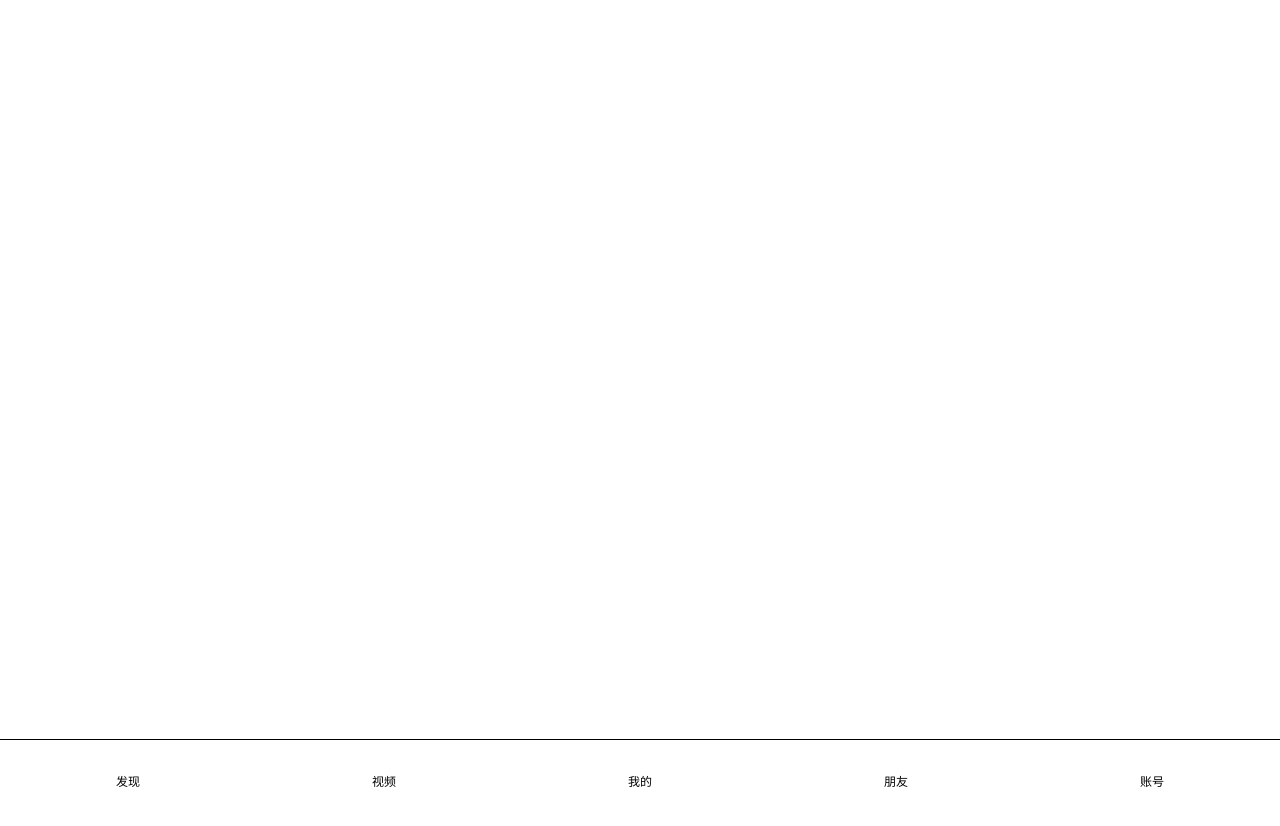
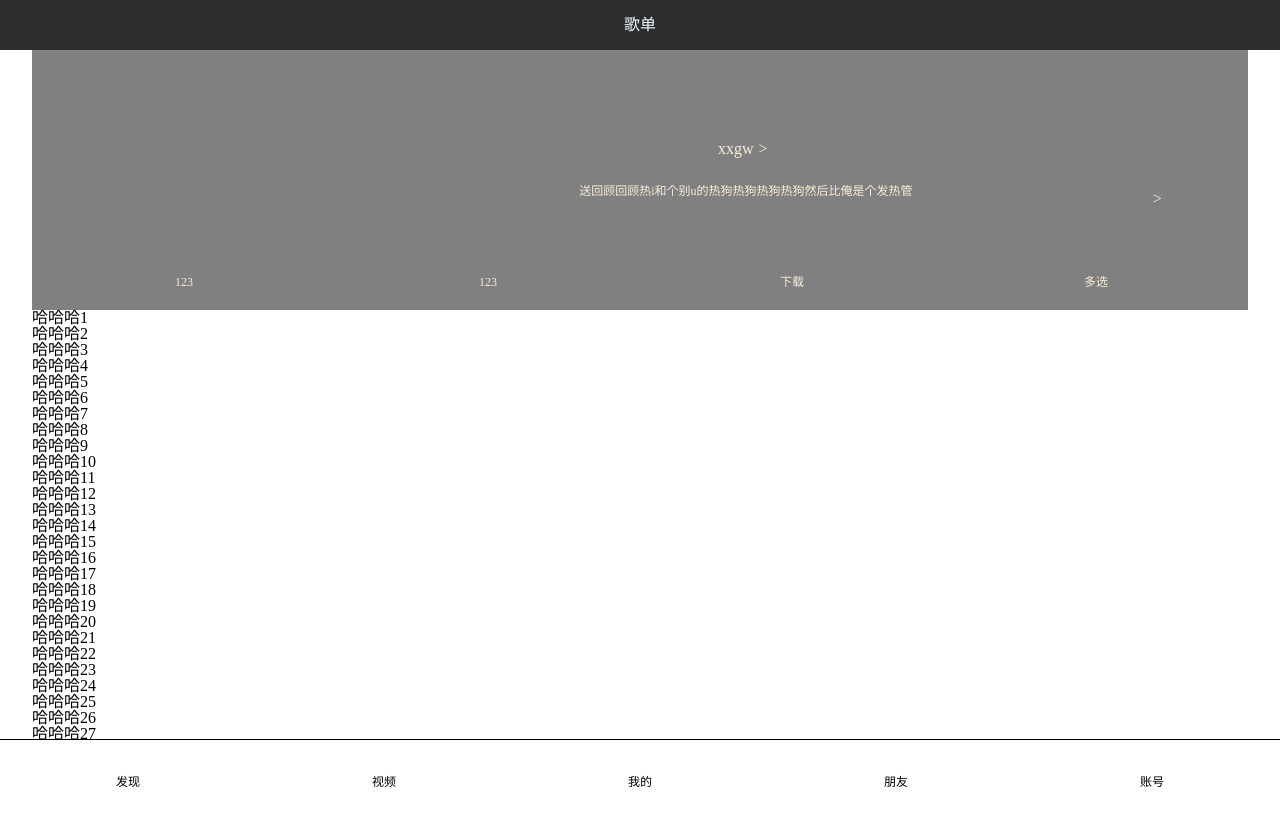
Before and after one commit to xxGw1997/wangyiyun, a Vue app: page /playlist in a window 1280 px wide. Shown: the top 826 px of the page. Before the commit the page ends 800 px from the top, so only its background shows below. Built offline with nearby package versions, Linux system fonts and the light colour scheme; a small style sheet from the web is missing.

Commit message:
歌单搭建和数据获取

```diff
--- a/src/App.vue
+++ b/src/App.vue
@@ -3,7 +3,7 @@
 
     <music-player/>
     <router-view/>
-    <footer-guide/>
+    <footer-guide v-show="this.$route.meta.showFooter"/>
   </div>
 </template>
 
--- a/src/components/HeaderTop/HeaderTop.vue
+++ b/src/components/HeaderTop/HeaderTop.vue
@@ -31,12 +31,11 @@
 }
 
 .headerTop .header_center{
+  display: flex;
   flex-grow: 1;
+  justify-content: center;
   height: 30px;
   align-self: center;
-  border-radius: 20px;
-  background: rgb(78, 78, 78);
-  display: flex;
 }
 
 
@@ -54,11 +53,6 @@
   padding-right: 15px;
 }
 
-.headerTop .header_center input{
-  background: rgb(78, 78, 78);
-  border: none;
-  outline: none;
-  color: rgb(184, 184, 184);
-}
+
 
 </style>
--- a/src/network/search.js
+++ b/src/network/search.js
@@ -1,7 +1,10 @@
 import {request} from './request'
 
 //获取Banner数据
-export const searchBanner = ()=> request('/banner')
+export const searchBanner = () => request('/banner')
 
 //获取推荐歌单列表
-export const recommendMusicList = ()=> request('/personalized?limit=6')
+export const recommendMusicList = () => request('/personalized?limit=6')
+
+//获取歌单详情
+export const playListDetail = (id) => request('/playlist/detail',{id})
--- a/src/router/index.js
+++ b/src/router/index.js
@@ -12,11 +12,24 @@ const routes = [
   },{
     path:"/search",
     name:"search",
-    component:Search
+    component:Search,
+    meta:{
+      showFooter:true
+    }
   },{
     path:"/video",
     name:"video",
-    component: () => import('@/views/Video/Video')
+    component: () => import('@/views/Video/Video'),
+    meta:{
+      showFooter:true
+    }
+  },{
+    path:"/playlist",
+    name:"playlist",
+    component: () => import("@/views/PlayList/PlayList"),
+    meta:{
+      showFooter:true
+    }
   }
 ];
 
--- a/src/store/actions.js
+++ b/src/store/actions.js
@@ -1,11 +1,14 @@
 import {
     searchBanner,
-    recommendMusicList
+    recommendMusicList,
+    playListDetail
 } from '@/network/search'
 
 import {
     SEARCH_BANNER,
-    RECOMMEND_MUSIC_LIST
+    RECOMMEND_MUSIC_LIST,
+    UPDATEPLAYLISTID,
+    PLAY_LIST_DETAIL
 } from './mutations-types'
 
 export default {
@@ -23,5 +26,17 @@ export default {
         if(res.code === 200){
             commit(RECOMMEND_MUSIC_LIST,{result})
         }
+    },
+
+    updataPlayListId({commit},id){
+        commit(UPDATEPLAYLISTID)
+    },
+
+    async getPlayListDetail({commit},id){
+        const res = await playListDetail(id)
+        const result = res.playlist
+        if(res.code === 200){
+            commit(PLAY_LIST_DETAIL,{result})
+        }
     }
 }
--- a/src/store/mutations-types.js
+++ b/src/store/mutations-types.js
@@ -1,2 +1,4 @@
 export const SEARCH_BANNER = 'search_banner'
 export const RECOMMEND_MUSIC_LIST = 'recommend_music_list'
+export const UPDATEPLAYLISTID = 'update_play_list_id'
+export const PLAY_LIST_DETAIL = 'play_list_detail'
--- a/src/store/mutations.js
+++ b/src/store/mutations.js
@@ -1,6 +1,8 @@
 import {
     SEARCH_BANNER,
-    RECOMMEND_MUSIC_LIST
+    RECOMMEND_MUSIC_LIST,
+    UPDATEPLAYLISTID,
+    PLAY_LIST_DETAIL
 } from './mutations-types'
 
 export default {
@@ -10,5 +12,13 @@ export default {
 
     [RECOMMEND_MUSIC_LIST](state,{result}){
         state.recommendMusicList = result
+    },
+
+    [UPDATEPLAYLISTID](state){
+        state.playListId
+    },
+
+    [PLAY_LIST_DETAIL](state,{result}){
+        state.playListDetail = result
     }
 }
--- a/src/store/state.js
+++ b/src/store/state.js
@@ -1,6 +1,10 @@
+import { Number } from "core-js";
+
 const state = {
     searchBanner:[],
-    recommendMusicList:[]
+    recommendMusicList:[],
+    playListId:null,
+    playListDetail:{}
 }
 
 export default state
--- /dev/null
+++ b/src/views/PlayList/ChildComps/PlayInfo.vue
@@ -0,0 +1,200 @@
+<template>
+    <div>
+      <div class="play-info">
+        <div class="info">
+          <div class="info-left">
+
+          </div>
+          <div class="info-right">
+            <div class="info-title">{{playListDetail.name}}</div>
+            <div class="info-author">
+              <div class="author-img"></div>
+              <div class="author-name">xxgw</div>
+              <div class="author-icon">></div>
+            </div>
+            <div class="info-intro">
+              <div class="intro">送回顾回顾热i和个别u的热狗热狗热狗热狗然后比俺是个发热管</div>
+              <div class="intro-icon">></div>
+            </div>
+          </div>
+        </div>
+        <div class="operation">
+          <div class="operation-item">
+            <div class="operation-icon">
+              <i class="iconfont icon-comment"></i>
+            </div>
+            <div class="operation-info">
+              123
+            </div>
+          </div>
+          <div class="operation-item">
+            <div class="operation-icon">
+              <i class="iconfont icon-share"></i>
+            </div>
+            <div class="operation-info">
+              123
+            </div>
+          </div>
+          <div class="operation-item">
+            <div class="operation-icon">
+              <i class="iconfont icon-download"></i>
+            </div>
+            <div class="operation-info">
+              下载
+            </div>
+          </div>
+          <div class="operation-item">
+            <div class="operation-icon">
+              <i class="iconfont icon-checks"></i>
+            </div>
+            <div class="operation-info">
+              多选
+            </div>
+          </div>
+        </div>
+      </div>
+    </div>
+</template>
+
+<script>
+ export default {
+   props:{
+     playListDetail:{
+       type:Object,
+       default(){
+         return {}
+       }
+     }
+   }
+ }
+</script>
+
+<style scoped>
+  .play-info{
+    width: 100%;
+    height: 250px;
+    background: gray;
+    display: flex;
+    flex-wrap: wrap;
+    align-content: space-around;
+    padding-top: 10px;
+  }
+
+  .play-info .info{
+    width: 100%;
+    height: 60%;
+    display: flex;
+    justify-content: space-between;
+  }
+
+  .play-info .info .info-left{
+    width: 40%;
+    height: 100%;
+  }
+
+  .play-info .info .info-right{
+    width: 55%;
+    height: 100%;
+    display: flex;
+    flex-wrap: wrap;
+    align-content: space-around;
+  }
+
+  .play-info .info .info-right .info-title{
+    color: aliceblue;
+    font-size: 18px;
+    line-height: 22px;
+    font-weight: bolder;
+    letter-spacing: 2px;
+    /* 2行省略 */
+    text-overflow: -o-ellipsis-lastline;
+    overflow: hidden;
+    text-overflow: ellipsis;
+    display: -webkit-box;
+    -webkit-line-clamp: 2;
+    -webkit-box-orient: vertical;
+  }
+
+  .play-info .info .info-right .info-author{
+    display: flex;
+    justify-content: space-between;
+    align-items: center;
+  }
+
+  .play-info .info .info-right .info-author .author-img{
+    flex:0 1 20%;
+  }
+
+  .play-info .info .info-right .info-author .author-name{
+    flex:0 1;
+    color: antiquewhite;
+    padding-left: 5px;
+  }
+
+  .play-info .info .info-right .info-author .author-icon{
+    flex:1 0 10px;
+    color: antiquewhite;
+    padding-left: 5px;
+  }
+
+  .play-info .info .info-right .info-intro{
+    display: flex;
+    justify-content: space-between;
+    align-items: center;
+  }
+
+  .play-info .info .info-right .info-intro .intro{
+    flex:0 0 85%;
+    height: 55%;
+    color: antiquewhite;
+    font-size: 12px;
+    /* 2行省略 */
+    text-overflow: -o-ellipsis-lastline;
+    overflow: hidden;
+    text-overflow: ellipsis;
+    display: -webkit-box;
+    -webkit-line-clamp: 2;
+    -webkit-box-orient: vertical;
+  }
+
+  .play-info .info .info-right .info-intro .intro-icon{
+    flex:1 0 10px;
+    color: antiquewhite;
+    padding-left: 5px;
+  }
+
+
+  .play-info .info .info-right div{
+    width: 100%;
+    height: 30%;
+  }
+
+  .play-info .operation{
+    width: 100%;
+    height: 20%;
+    display: flex;
+  }
+
+  .play-info .operation .operation-item{
+    width: 25%;
+    height: 100%;
+    color: antiquewhite;
+    display: flex;
+    text-align: center;
+    align-content: space-around;
+    flex-wrap: wrap;
+  }
+
+  .play-info .operation .operation-item .operation-icon{
+    width: 100%;
+  }
+
+  .play-info .operation .operation-item .operation-icon i{
+    font-size: 30px;
+  }
+
+  .play-info .operation .operation-item .operation-info{
+    width: 100%;
+    font-size: 12px;
+  }
+</style>
--- /dev/null
+++ b/src/views/PlayList/PlayList.vue
@@ -0,0 +1,140 @@
+<template>
+    <div class="playlist">
+        <header-top class="header-top">
+            <div class="header_left" slot="left" @click="$router.go(-1)">
+                <i class="iconfont icon-back"></i>
+            </div>
+            <div class="header_center" slot="center">
+                歌单
+            </div>
+        </header-top>
+        <scroll class="content">
+            <play-info :playListDetail="playListDetail"/>
+
+
+            <li>哈哈哈1</li>
+            <li>哈哈哈2</li>
+            <li>哈哈哈3</li>
+            <li>哈哈哈4</li>
+            <li>哈哈哈5</li>
+            <li>哈哈哈6</li>
+            <li>哈哈哈7</li>
+            <li>哈哈哈8</li>
+            <li>哈哈哈9</li>
+            <li>哈哈哈10</li>
+            <li>哈哈哈11</li>
+            <li>哈哈哈12</li>
+            <li>哈哈哈13</li>
+            <li>哈哈哈14</li>
+            <li>哈哈哈15</li>
+            <li>哈哈哈16</li>
+            <li>哈哈哈17</li>
+            <li>哈哈哈18</li>
+            <li>哈哈哈19</li>
+            <li>哈哈哈20</li>
+            <li>哈哈哈21</li>
+            <li>哈哈哈22</li>
+            <li>哈哈哈23</li>
+            <li>哈哈哈24</li>
+            <li>哈哈哈25</li>
+            <li>哈哈哈26</li>
+            <li>哈哈哈27</li>
+            <li>哈哈哈28</li>
+            <li>哈哈哈29</li>
+            <li>哈哈哈30</li>
+            <li>哈哈哈31</li>
+            <li>哈哈哈32</li>
+            <li>哈哈哈33</li>
+            <li>哈哈哈34</li>
+            <li>哈哈哈35</li>
+            <li>哈哈哈36</li>
+            <li>哈哈哈37</li>
+            <li>哈哈哈38</li>
+            <li>哈哈哈39</li>
+            <li>哈哈哈40</li>
+            <li>哈哈哈41</li>
+            <li>哈哈哈42</li>
+            <li>哈哈哈43</li>
+            <li>哈哈哈44</li>
+            <li>哈哈哈45</li>
+            <li>哈哈哈46</li>
+            <li>哈哈哈47</li>
+            <li>哈哈哈48</li>
+            <li>哈哈哈49</li>
+            <li>哈哈哈50</li>
+            <li>哈哈哈51</li>
+            <li>哈哈哈52</li>
+            <li>哈哈哈53</li>
+            <li>哈哈哈54</li>
+            <li>哈哈哈55</li>
+            <li>哈哈哈56</li>
+            <li>哈哈哈57</li>
+            <li>哈哈哈58</li>
+            <li>哈哈哈59</li>
+            <li>哈哈哈60</li>
+            <li>哈哈哈61</li>
+            <li>哈哈哈62</li>
+            <li>哈哈哈63</li>
+            <li>哈哈哈64</li>
+            <li>哈哈哈65</li>
+            <li>哈哈哈66</li>
+            <li>哈哈哈67</li>
+            <li>哈哈哈68</li>
+            <li>哈哈哈69</li>
+            <li>哈哈哈70</li>
+        </scroll>
+    </div>
+</template>
+
+<script>
+ import {mapState} from 'vuex'
+
+ import HeaderTop from '@/components/HeaderTop/HeaderTop'
+ import Scroll from '@/components/Scroll/Scroll'
+
+ import PlayInfo from './ChildComps/PlayInfo'
+
+ export default {
+   data () {
+     return {
+
+     }
+   },
+   components: {
+        HeaderTop,
+        Scroll,
+        PlayInfo
+   },
+   computed:{
+     ...mapState(['playListDetail'])
+   },
+   created(){
+    //    this.$store.dispatch('getPlayListDetail',this.playListId)
+   }
+ }
+</script>
+
+<style scoped>
+    .playlist{
+        height: 100vh;
+        padding-top: 50px;
+    }
+
+    .header_center{
+        text-align: center;
+        line-height: 30px;
+        color: aliceblue;
+    }
+
+    .content{
+        width: 95%;
+        height: calc(100% - 110px);
+        overflow: hidden;
+        position: relative;
+        left: 50%;
+        transform: translateX(-50%);
+    }
+
+
+
+</style>
```
Also changed, not shown: src/views/Search/ChildComps/RecommendMusicList.vue (+10 -4 lines), src/views/Search/Search.vue (+25 -4 lines).
